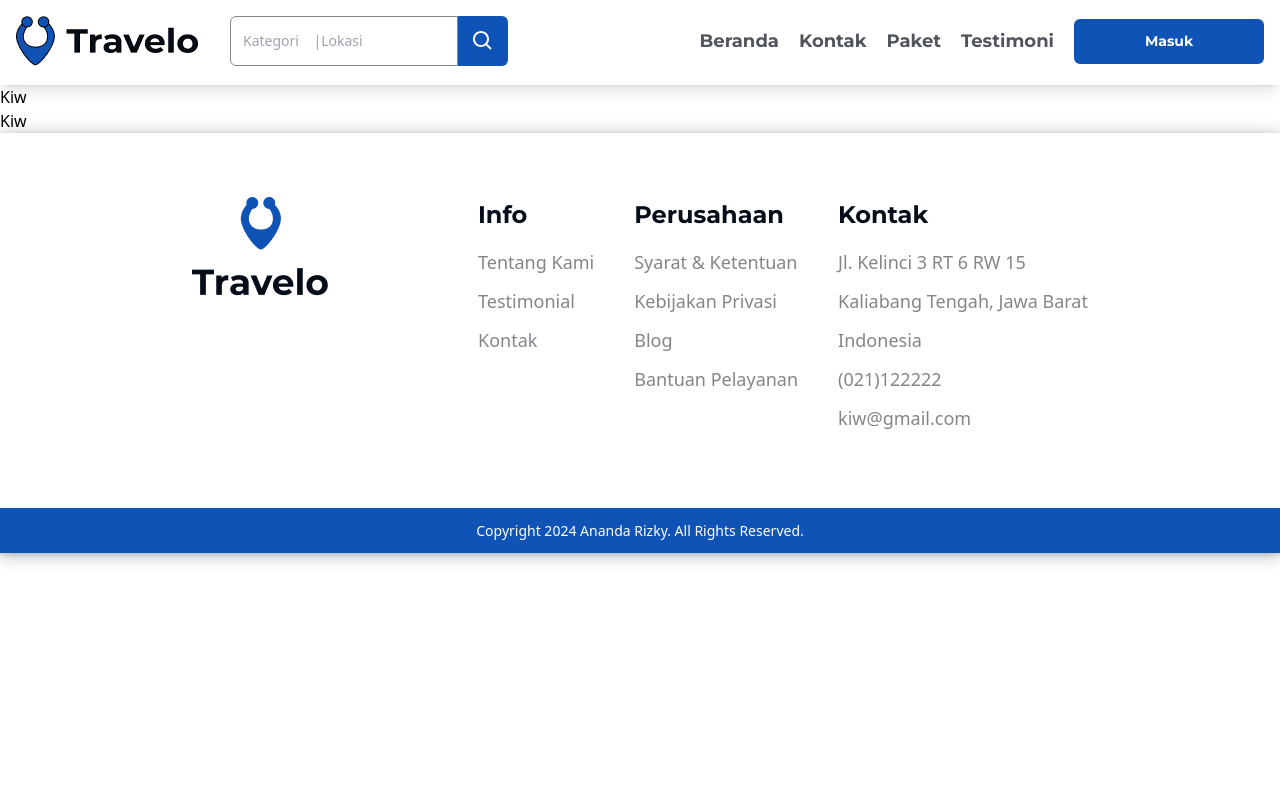
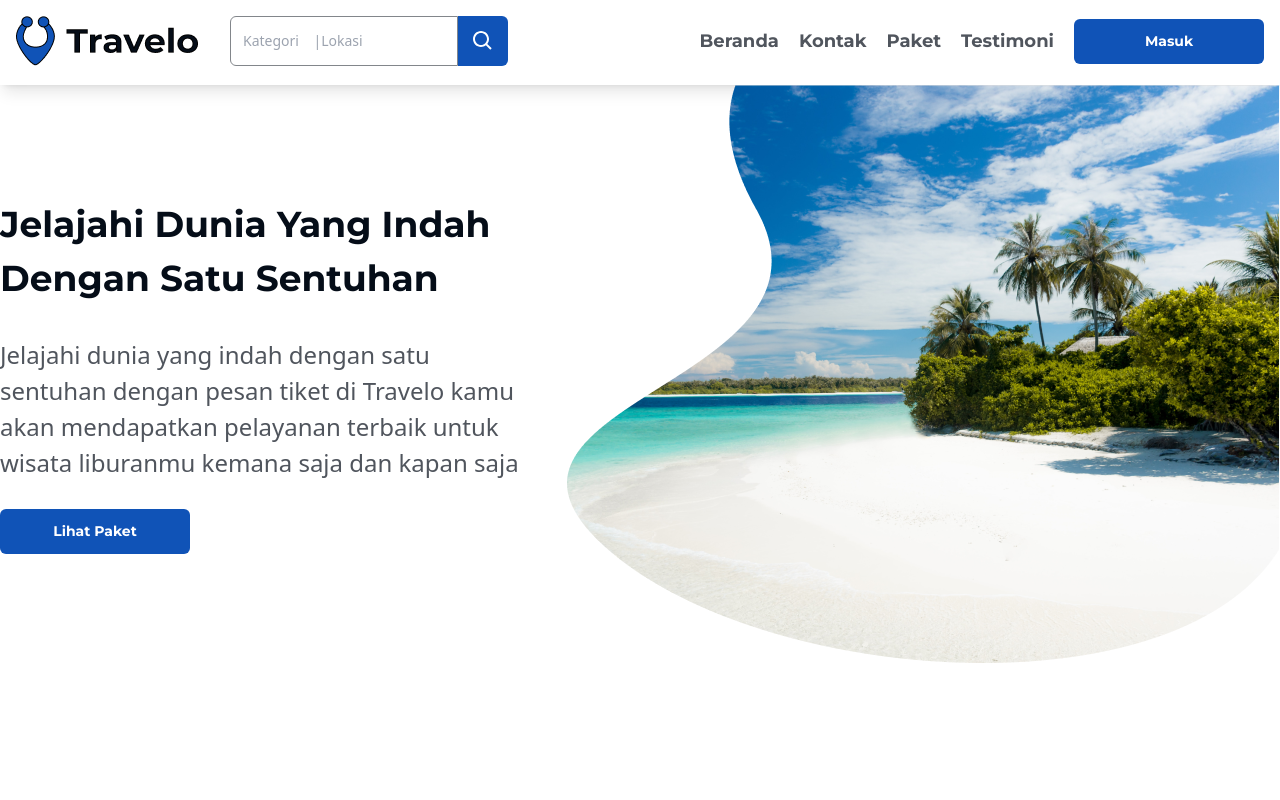
Before and after one commit to andrky/travelo-frontend, a Next.js app: page / in a window 1280 px wide. Shown: the top 800 px of the page. Built offline with nearby package versions, Linux system fonts and the light colour scheme.

Commit message:
top section component

```diff
--- /dev/null
+++ b/app/components/Containers/Home/TopSection/TopSection.module.css
@@ -0,0 +1,7 @@
+.section {
+	@apply h-[764px];
+	background-image: url('../../../../../public/assets/home/header.png');
+	background-position: right top;
+	background-repeat: no-repeat;
+	background-size: initial;
+}
--- a/app/components/Containers/Home/TopSection/topSection.tsx
+++ b/app/components/Containers/Home/TopSection/topSection.tsx
@@ -1,8 +1,23 @@
+import styles from '../TopSection/TopSection.module.css';
+
+import Container from '../../layout';
+import Button from '@/app/components/Button/layout';
+
 const TopSection = () => {
 	return (
-		<div>
-			<h1>Kiw</h1>
-		</div>
+		<section className={styles.section}>
+			<Container>
+				<div className="flex flex-col pt-[112px] pb-[58px]">
+					<div className="flex flex-col mb-[174px]">
+						<h1 className="text-heading-2 font-bold font-mont text-gray-100 w-[500px] mb-8">Jelajahi Dunia Yang Indah Dengan Satu Sentuhan</h1>
+
+						<p className="text-heading-3 text-gray-70 w-[526px] mb-7">Jelajahi dunia yang indah dengan satu sentuhan dengan pesan tiket di Travelo kamu akan mendapatkan pelayanan terbaik untuk wisata liburanmu kemana saja dan kapan saja</p>
+
+						<Button>Lihat Paket</Button>
+					</div>
+				</div>
+			</Container>
+		</section>
 	);
 };
 
--- a/app/components/Footer/footer.tsx
+++ b/app/components/Footer/footer.tsx
@@ -1,4 +1,4 @@
-import Container from '../Containers/Header/layout';
+import Container from '../Containers/layout';
 import FooterInfo from './FooterInfo/footerInfo';
 
 import Image from 'next/image';
--- a/app/components/Header/header.tsx
+++ b/app/components/Header/header.tsx
@@ -1,6 +1,6 @@
 import Image from 'next/image';
 
-import Container from '../Containers/Header/layout';
+import Container from '../Containers/layout';
 import Search from './Search/search';
 import Nav from './Nav/nav';
 import Button from '../Button/layout';
@@ -9,7 +9,7 @@ import traveloLogo from '../../../public/assets/travelo-logo-header.png';
 
 const Header = () => {
 	return (
-		<header className="h-[85px] bg-white shadow-lg p-4 w-screen">
+		<header className="h-[85px] bg-white shadow-lg p-4">
 			<Container>
 				<div className="flex justify-between items-center">
 					<div className="flex">
```
Also changed, not shown: app/components/Containers/layout.tsx (renamed from app/components/Containers/Header/layout.tsx).
